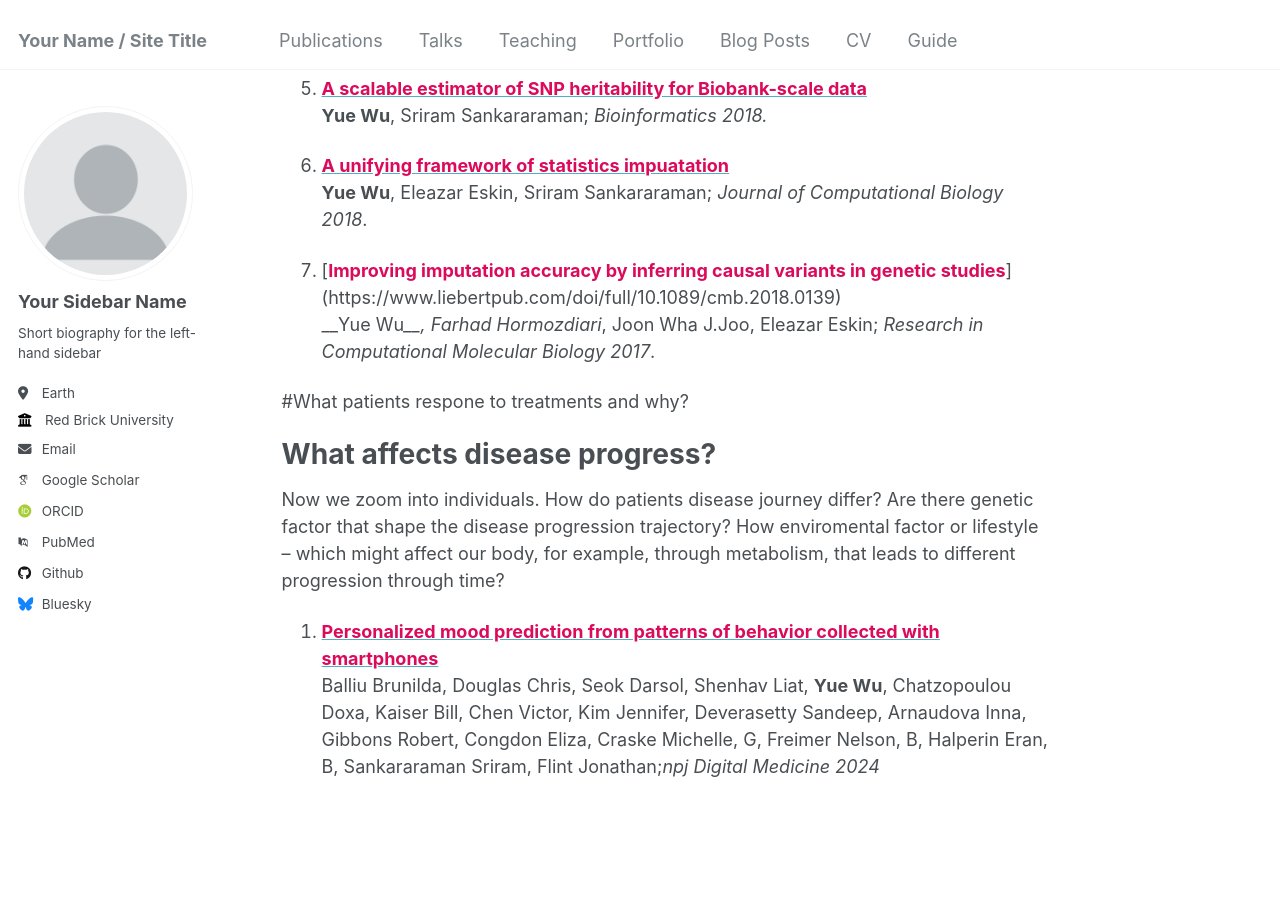
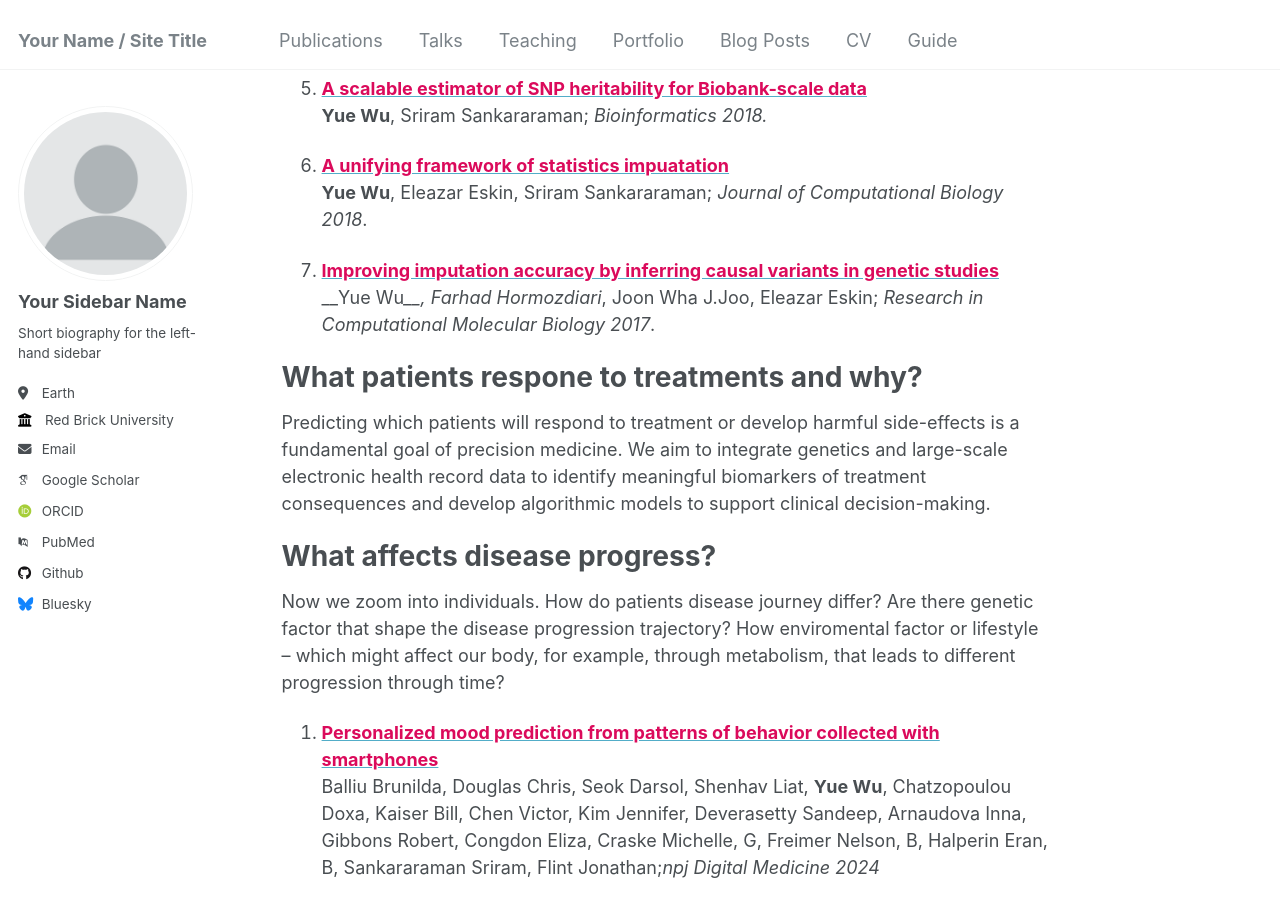
Before and after one commit to ariel-wu/ariel-wu.github.io, a Jekyll site: the page built from _pages/about.md, in a window 1280 px wide and 900 px high, scrolled down 1203 px. Built offline with Jekyll 4.4.1, drawn with Linux system fonts in a browser that asks for light colours; some web fonts are replaced.

Commit message:
Update about.md

```diff
--- a/_pages/about.md
+++ b/_pages/about.md
@@ -29,12 +29,15 @@ We all get sick. But how genomics is related to the risk of disease? Let's zoom
 
 1. [<span style="color:#db0a5b"> **A unifying framework of statistics impuatation**</span>](https://www.liebertpub.com/doi/full/10.1089/cmb.2019.0449)<br> __Yue Wu__, Eleazar Eskin, Sriram Sankararaman; *Journal of Computational Biology 2018*.
 
-2. [<span style="color:#db0a5b">**Improving imputation accuracy by inferring causal variants in genetic studies**</span>] (https://www.liebertpub.com/doi/full/10.1089/cmb.2018.0139)<br> __Yue Wu*__, Farhad Hormozdiari*, Joon Wha J.Joo, Eleazar Eskin; *Research in Computational Molecular Biology 2017*.
+2. [<span style="color:#db0a5b">**Improving imputation accuracy by inferring causal variants in genetic studies**</span>](https://www.liebertpub.com/doi/full/10.1089/cmb.2018.0139)<br> __Yue Wu*__, Farhad Hormozdiari*, Joon Wha J.Joo, Eleazar Eskin; *Research in Computational Molecular Biology 2017*.
 
 
 
 
-#What patients respone to treatments and why?
+What patients respone to treatments and why?
+======
+Predicting which patients will respond to treatment or develop harmful side-effects is a fundamental goal of precision medicine. We aim to integrate genetics and large-scale electronic health record data to identify meaningful biomarkers of treatment consequences and develop algorithmic models to support clinical decision-making.
+
 
 
 What affects disease progress?
```
